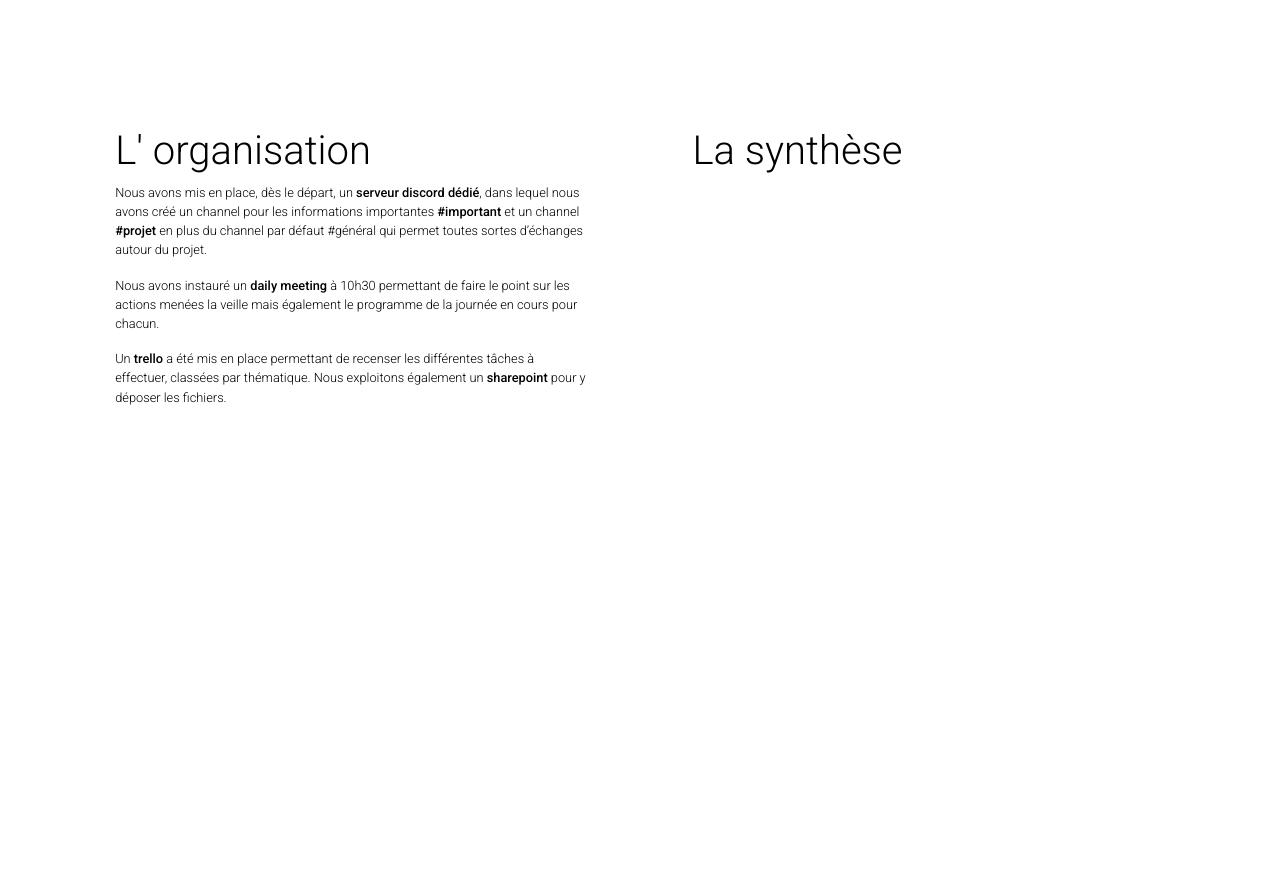
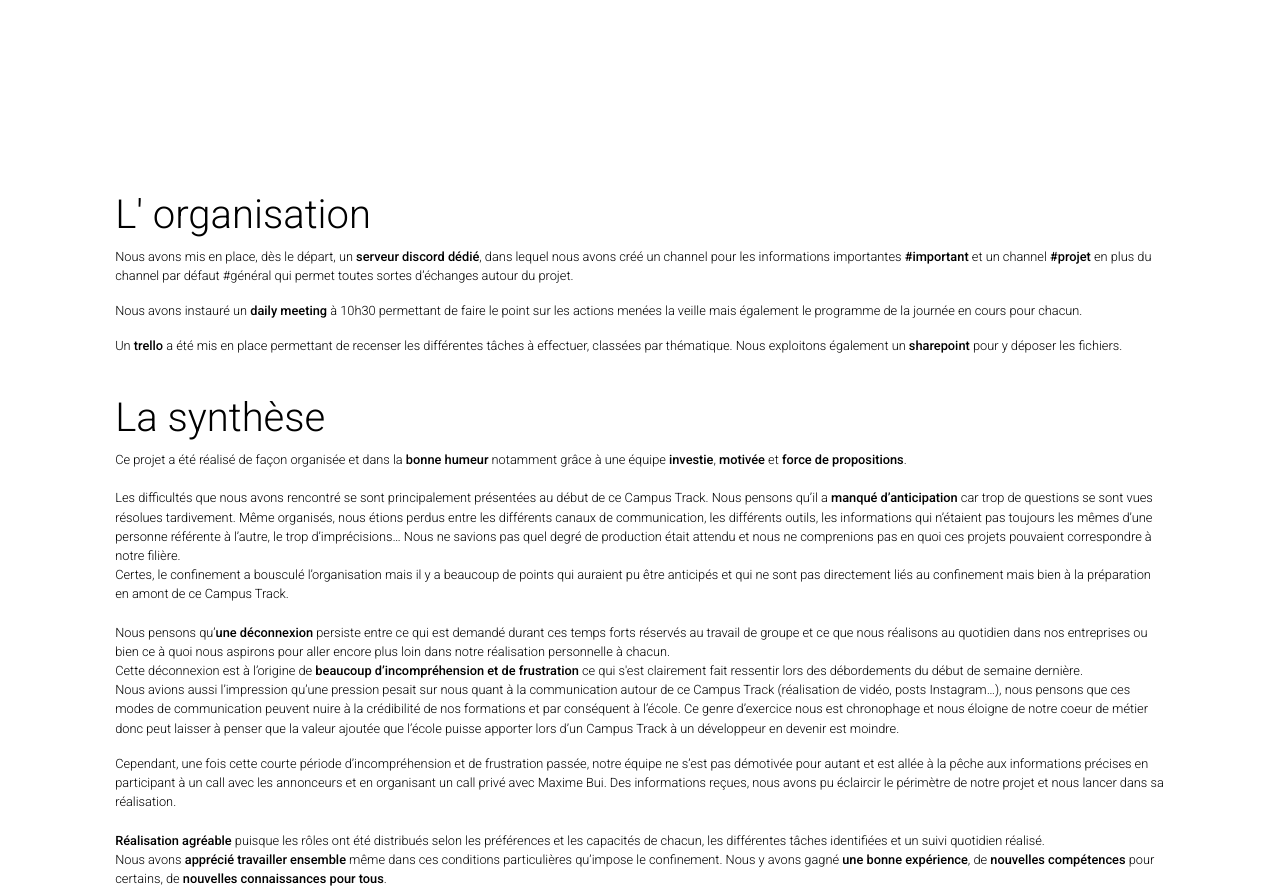
Before and after one commit to LeMecAvecLaCageAHamster/G5_website, a PHP site: page /team.html in a window 1280 px wide. Shown: the part 423-1311 px from the top of the page. Before the commit the page ends 828 px from the top, so only its background shows below. Run offline with PHP 8.4, Linux system fonts and the light colour scheme; some libraries are stand-ins or nearby versions.

Commit message:
add synthese

```diff
--- a/css/team.css
+++ b/css/team.css
@@ -60,17 +60,18 @@ img:hover {
     animation: opacity 2s;
 }
 
-.others {
-    display: flex;
-    flex-direction: row;
-    justify-content: space-between;
+.organisation,
+.synthese {
+    animation: opacity 2s;
 }
 
-.organisation,
+.organisation {
+    margin-top: 15em;
+}
+
 .synthese {
-    margin-top: 10em;
-    width: 45%;
-    animation: opacity 2s;
+    margin-top: 3em;
+    margin-bottom: 3em;
 }
 
 .organisation.not-visible,
--- a/team.html
+++ b/team.html
@@ -225,6 +225,22 @@
             </div>
             <div class="synthese">
                 <h1>La synthèse</h1>
+                <p>
+                    Ce projet a été réalisé de façon organisée et dans la <strong>bonne humeur</strong> notamment grâce à une équipe <strong>investie</strong>, <strong>motivée</strong> et <strong>force de propositions</strong>.<br><br>
+                    Les difficultés que nous avons rencontré se sont principalement présentées au début de ce Campus Track. Nous pensons qu’il a <strong>manqué d’anticipation</strong> car trop de questions se sont vues résolues tardivement. Même organisés, nous étions perdus entre les différents canaux de communication, les différents outils, les informations qui n’étaient pas toujours les mêmes d’une personne référente à l’autre, le trop d’imprécisions…
+                    Nous ne savions pas quel degré de production était attendu et nous ne comprenions pas en quoi ces projets pouvaient correspondre à notre filière.<br>
+                    Certes, le confinement a bousculé l’organisation mais il y a beaucoup de points qui auraient pu être anticipés et qui ne sont pas directement liés au confinement mais bien à la préparation en amont de ce Campus Track.<br><br>
+                    Nous pensons qu’<strong>une déconnexion</strong> persiste entre ce qui est demandé durant ces temps forts réservés au travail de groupe et ce que nous réalisons au quotidien dans nos entreprises ou bien ce à quoi nous aspirons pour aller encore plus loin dans notre réalisation personnelle à chacun.<br>
+                    Cette déconnexion est à l’origine de <strong>beaucoup d’incompréhension et de frustration</strong> ce qui s'est clairement fait ressentir lors des débordements du début de semaine dernière.<br>
+                    Nous avions aussi l’impression qu’une pression pesait sur nous quant à la communication autour de ce Campus Track (réalisation de vidéo, posts Instagram…), nous pensons que ces modes de communication peuvent nuire à la crédibilité de nos formations et par conséquent à l’école. Ce genre d’exercice nous est chronophage et nous éloigne de notre coeur de métier donc peut laisser à penser que la valeur ajoutée que l’école puisse apporter lors d’un Campus Track à un développeur en devenir est moindre.
+                </p>
+                <p>
+                    Cependant, une fois cette courte période d’incompréhension et de frustration passée, notre équipe ne s’est pas démotivée pour autant et est allée à la pêche aux informations précises en participant à un call avec les annonceurs et en organisant un call privé avec Maxime Bui.
+                    Des informations reçues, nous avons pu éclaircir le périmètre de notre projet et nous lancer dans sa réalisation.<br><br>
+                    <strong>Réalisation agréable</strong> puisque les rôles ont été distribués selon les préférences et les capacités de chacun, les différentes tâches identifiées et un suivi quotidien réalisé.<br>
+                    Nous avons <strong>apprécié travailler ensemble</strong> même dans ces conditions particulières qu’impose le confinement.
+                    Nous y avons gagné <strong>une bonne expérience</strong>, de <strong>nouvelles compétences</strong> pour certains, de <strong>nouvelles connaissances pour tous</strong>.
+                </p>
             </div>
         </div>
     </div>
```
